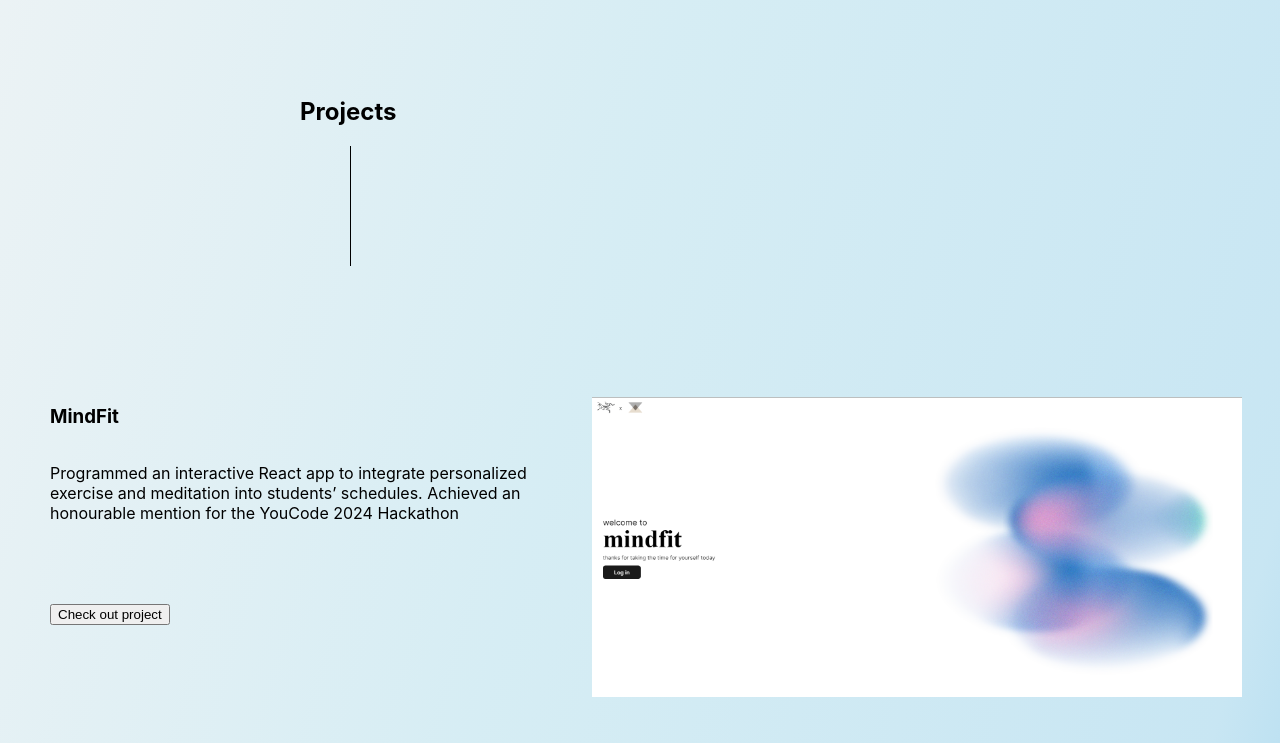
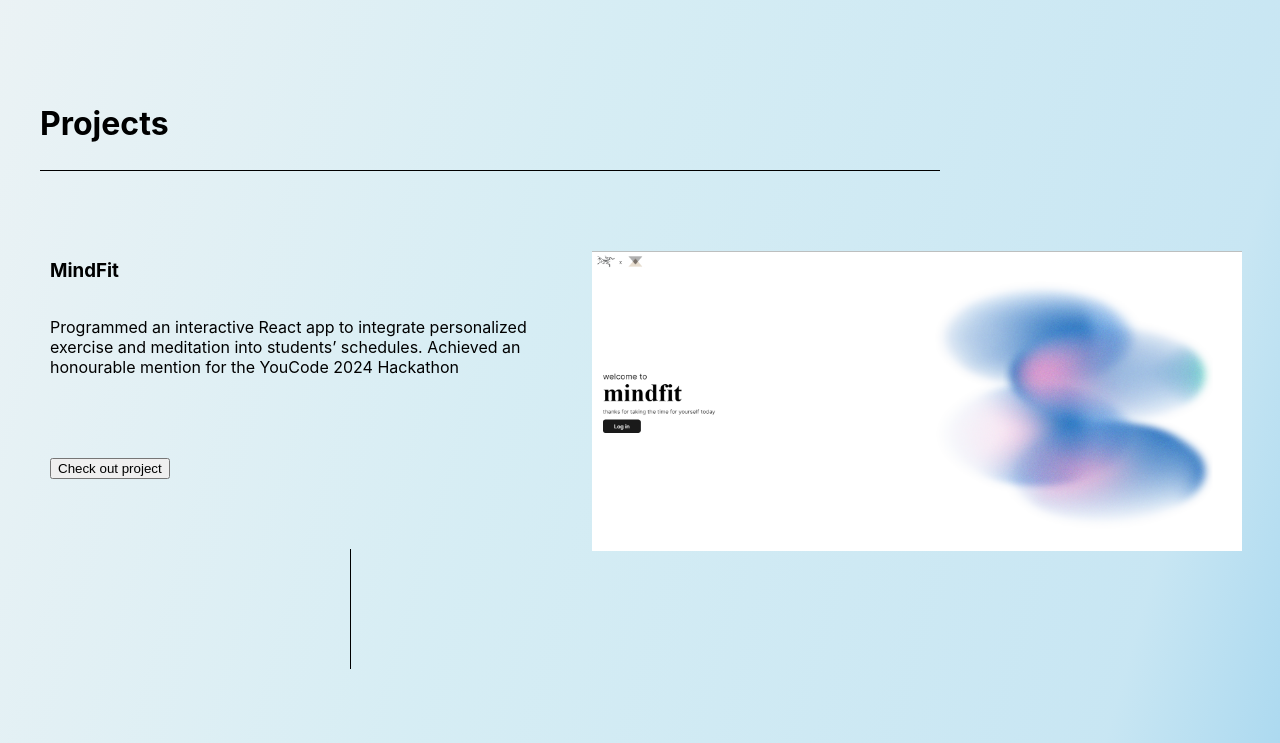
Before and after one commit to youngconnorr/PortfolioWebsite, a React (Vite) app: page / in a window 1280 px wide. Shown: the part 1085-1828 px from the top of the page. Built offline with nearby package versions, Linux system fonts and the light colour scheme.

Commit message:
fixed project section

```diff
--- a/src/App.css
+++ b/src/App.css
@@ -151,7 +151,7 @@ h1 {
 .single-project {
   margin: 20px;
   width: 600px;
-  padding: 100px 0;
+  padding: 50px 0;
 }
 
 .text-section2 {
@@ -165,7 +165,9 @@ h1 {
 }
 
 .project-title {
-  margin-left: 270px;
+  /* margin-left: 270px; */
+  margin-left: 10px;
+  font-size: 2em;
 }
 
 .hidden {
--- a/src/App.tsx
+++ b/src/App.tsx
@@ -10,6 +10,9 @@ function App() {
         if (entry.isIntersecting) {
           entry.target.classList.add("show");
         }
+        //  else {
+        //   entry.target.classList.remove("show");
+        // }
       });
     });
 
@@ -84,13 +87,17 @@ function App() {
       <div></div>
       <section style={{ marginLeft: "30px" }}>
         <h2 className="project-title hidden">Projects</h2>
-        <div></div>
+        <div
+          style={{
+            borderTop: "1px solid black",
+            width: "900px",
+            marginLeft: "10px",
+          }}
+        ></div>
         <div className="map-projects">
           <div>
             {projects.map((project) => (
               <div>
-                <div className="vertical-line"></div>
-
                 <section className="single-project hidden">
                   <div key={project.id}>
                     <h3>{project.name}</h3>
@@ -124,6 +131,9 @@ function App() {
                     </button>
                   </div>
                 </section>
+                {project.id === projects.length ? null : (
+                  <div className="vertical-line"></div>
+                )}
               </div>
             ))}
           </div>
```
